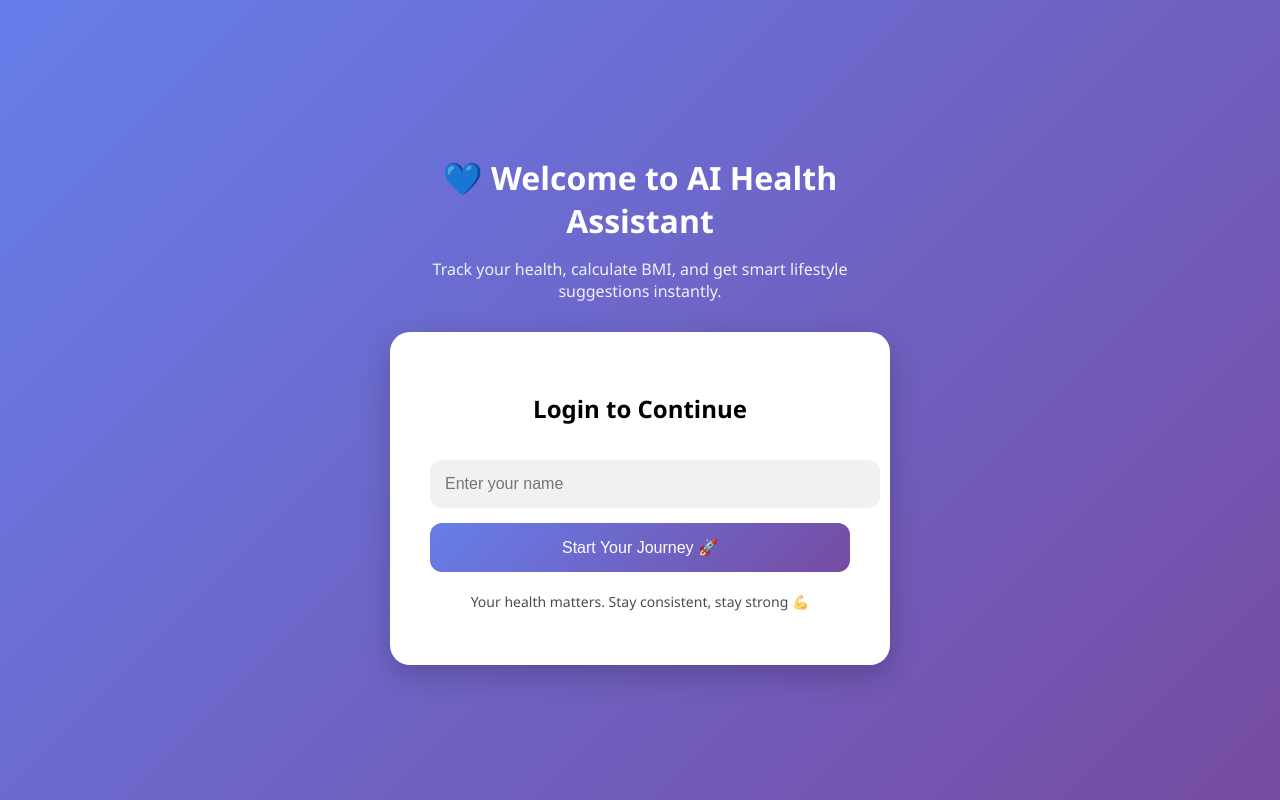
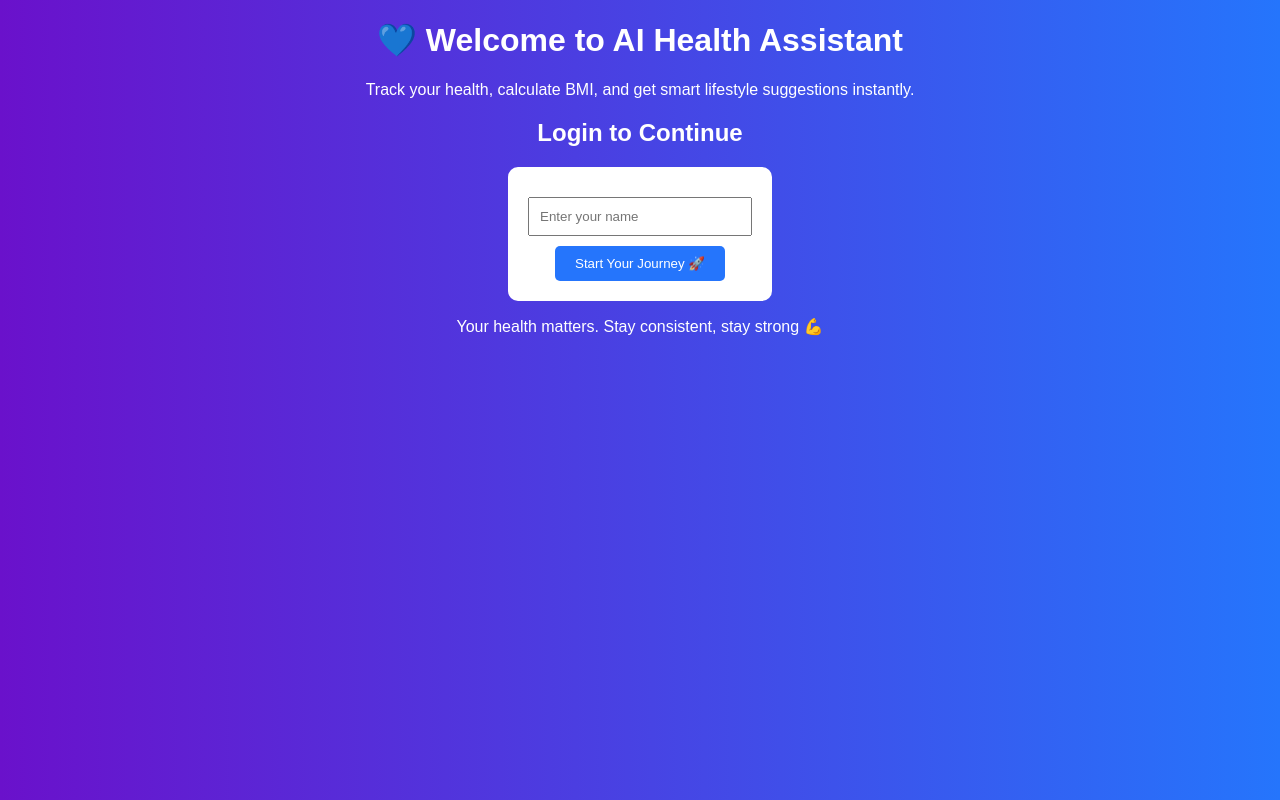
Before and after one commit to nikkime/Public-chatbot-, a Flask app: page / in a window 1280 px wide. Run offline with Flask 3, Linux system fonts and the light colour scheme.

Commit message:
Update style.css

```diff
--- a/static/style.css
+++ b/static/style.css
@@ -1,77 +1,45 @@
 body {
-    font-family: 'Segoe UI', sans-serif;
-    margin: 0;
-    background: linear-gradient(135deg, #667eea, #764ba2);
+    font-family: Arial;
+    background: linear-gradient(to right, #6a11cb, #2575fc);
     color: white;
+    text-align: center;
 }
 
-/* Center everything */
-.center {
-    display: flex;
-    justify-content: center;
-    align-items: center;
-    height: 100vh;
+.container {
+    margin-top: 50px;
 }
 
-/* Container */
-.login-container {
-    text-align: center;
-    max-width: 500px;
+form {
+    background: white;
+    padding: 20px;
+    border-radius: 10px;
+    display: inline-block;
 }
 
-/* Heading */
-h1 {
-    font-size: 32px;
-    margin-bottom: 10px;
+input {
+    display: block;
+    margin: 10px auto;
+    padding: 10px;
+    width: 200px;
 }
 
-/* Subtitle */
-.subtitle {
-    font-size: 16px;
-    margin-bottom: 30px;
-    opacity: 0.9;
+button {
+    padding: 10px 20px;
+    background: #2575fc;
+    color: white;
+    border: none;
+    border-radius: 5px;
 }
 
-/* Card */
-.login-card {
+.result {
     background: white;
     color: black;
-    padding: 40px;
-    border-radius: 20px;
-    box-shadow: 0 10px 30px rgba(0,0,0,0.2);
+    margin-top: 20px;
+    padding: 20px;
+    border-radius: 10px;
+    display: inline-block;
 }
 
-/* Input */
-input {
-    width: 100%;
-    padding: 15px;
-    margin: 15px 0;
-    border-radius: 12px;
-    border: none;
-    background: #f1f1f1;
-    font-size: 16px;
+ul {
+    text-align: left;
 }
-
-/* Button */
-button {
-    width: 100%;
-    padding: 15px;
-    border: none;
-    border-radius: 12px;
-    background: linear-gradient(135deg, #667eea, #764ba2);
-    color: white;
-    font-size: 16px;
-    cursor: pointer;
-    transition: 0.3s;
-}
-
-button:hover {
-    transform: scale(1.05);
-}
-
-/* Footer */
-.footer-text {
-    margin-top: 20px;
-    font-size: 14px;
-    opacity: 0.7;
-}
```
